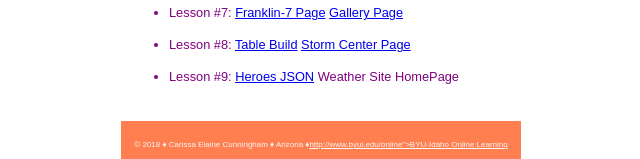
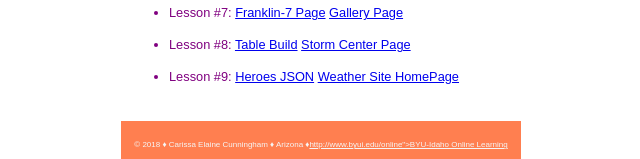
Before and after one commit to wcarisse/wcarisse.github.io, a plain HTML site: page index.html in a window 1280 px wide. Shown: the part 420-579 px from the top of the page, without its empty margins (319-959 px from the left). Drawn offline with Linux system fonts and the light colour scheme.

Commit message:
fixed link

```diff
--- a/index.html
+++ b/index.html
@@ -30,7 +30,7 @@
                 <li>Lesson #8: <a href="assignments/lesson-8/tablebuild.html">Table Build</a>
                                <a href="assignments/lesson-8/stormcenter.html">Storm Center Page</a></li>
                 <li>Lesson #9: <a href="assignments/lesson-9/heroes.html">Heroes JSON</a>
-                               <a href="assignments/lesson-9/index.html"></a> Weather Site HomePage</li>
+                               <a href="assignments/lesson-9/index.html">Weather Site HomePage</a></li>
             </ul>
         </main>
         <footer>
```
